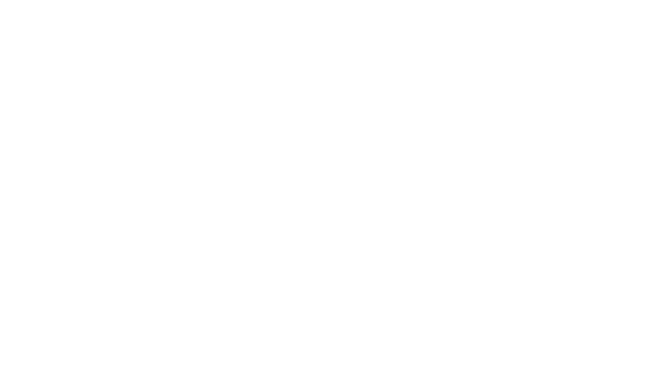
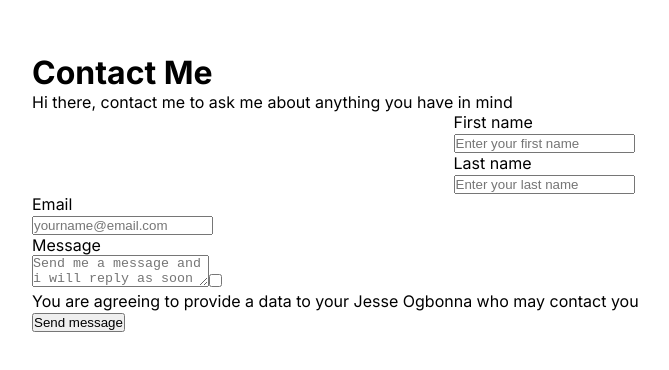
Before and after one commit to JesseOlisa/linktree, a React (Vite) app: page /contact in a window 1280 px wide. Before the commit this address had no page. Shown: the part 208-578 px from the top of the page, without its empty margins (96-765 px from the left). Built offline with nearby package versions, Linux system fonts and the light colour scheme.

Commit message:
style: adds styles to form

```diff
--- a/src/App.jsx
+++ b/src/App.jsx
@@ -1,4 +1,6 @@
-import Home from './components/main_components/Home'
+import Home from './page/Home'
+import Contact from './page/components/Contact'
+
 import { Routes, Route } from 'react-router-dom'
 import './App.css'
 
@@ -9,6 +11,7 @@ function App() {
       <>
         <Routes>
           <Route path='/' element={<Home />} />
+          <Route path='/contact' element={<Contact />} />
         </Routes>
       </>
     )
--- a/src/components/main_components/Home.jsx
+++ b/src/page/Home.jsx
@@ -1,9 +1,10 @@
 import React from 'react'
-import profileImg from '../../assets/profile__img.jpg'
-import slackImg from '../../assets/slack.svg'
-import gitImg from '../../assets/git.svg'
-import logo from '../../assets/logo.svg'
-import i4GImg from '../../assets/I4G.svg'
+import profileImg from '../assets/profile__img.jpg'
+import slackImg from '../assets/slack.svg'
+import gitImg from '../assets/git.svg'
+import logo from '../assets/logo.svg'
+import i4GImg from '../assets/I4G.svg'
+import { Link } from 'react-router-dom'
 
 const Home = () => {
     return(
@@ -21,6 +22,7 @@ const Home = () => {
             <a href="https://books.zuri.team/" id='book__python' className='link__btn' target='_blank'>Python Books</a>
             <a href="https://background.zuri.team/" id='pitch' className='link__btn' target='_blank'>Background Check for coders</a>
             <a href="https://books.zuri.team/design-rules" id='book__design' className='link__btn' target='_blank'>Design Books</a>
+            <Link to="/contact" id='contact' className='link__btn'>Contact Me</Link>
           </section>
 
           <section className='socials--section flex'>
--- /dev/null
+++ b/src/page/components/Contact.css
@@ -0,0 +1,8 @@
+.name--container{
+    flex-direction: row;
+    flex-wrap: wrap;
+    min-width: 100%;
+}
+.name--container input{
+    min-width: 50%;
+}
--- /dev/null
+++ b/src/page/components/Contact.jsx
@@ -0,0 +1,69 @@
+import React from 'react'
+import './Contact.css'
+
+const Contact = () => {
+  return (
+    <div className='main--container'>
+        <header>
+            <h1>Contact Me</h1>
+            <p>Hi there, contact me to ask me about anything you have in mind</p>
+        </header>
+        <main>
+            <form>
+               <div className='name--container flex'>
+                <label htmlFor="first_name">
+                        <p>First name</p>
+                        <input
+                            type="text"
+                            id='first_name'
+                            name='firstname'
+                            placeholder='Enter your first name'
+                        />
+                    </label>
+                    <label htmlFor="last_name">
+                        <p>Last name</p>
+                        <input
+                            type="text"
+                            id='last_name'
+                            name='lastname'
+                            placeholder='Enter your last name'
+                        />
+                    </label>
+               </div>
+
+                <label htmlFor="email">
+                    <p>Email</p>
+                    <input
+                        type="text"
+                        id='email'
+                        name='email'
+                        placeholder='yourname@email.com'
+                    />
+                </label>
+                <label htmlFor="message">
+                    <p>Message</p>
+                    <textarea
+                        id='message'
+                        name='message'
+                        placeholder='Send me a message and i will reply as soon as possible...'
+                    >
+                    </textarea>
+                </label>
+
+                <label htmlFor="consent">
+                    <input
+                        type="checkbox"
+                        id='consent'
+                        name='consent'
+                    />
+                    <p>You are agreeing to provide a data to your Jesse Ogbonna who may contact you</p>
+                </label>
+
+                <button id='btn__submit'>Send message</button>
+            </form>
+        </main>
+    </div>
+  )
+}
+
+export default Contact
```
